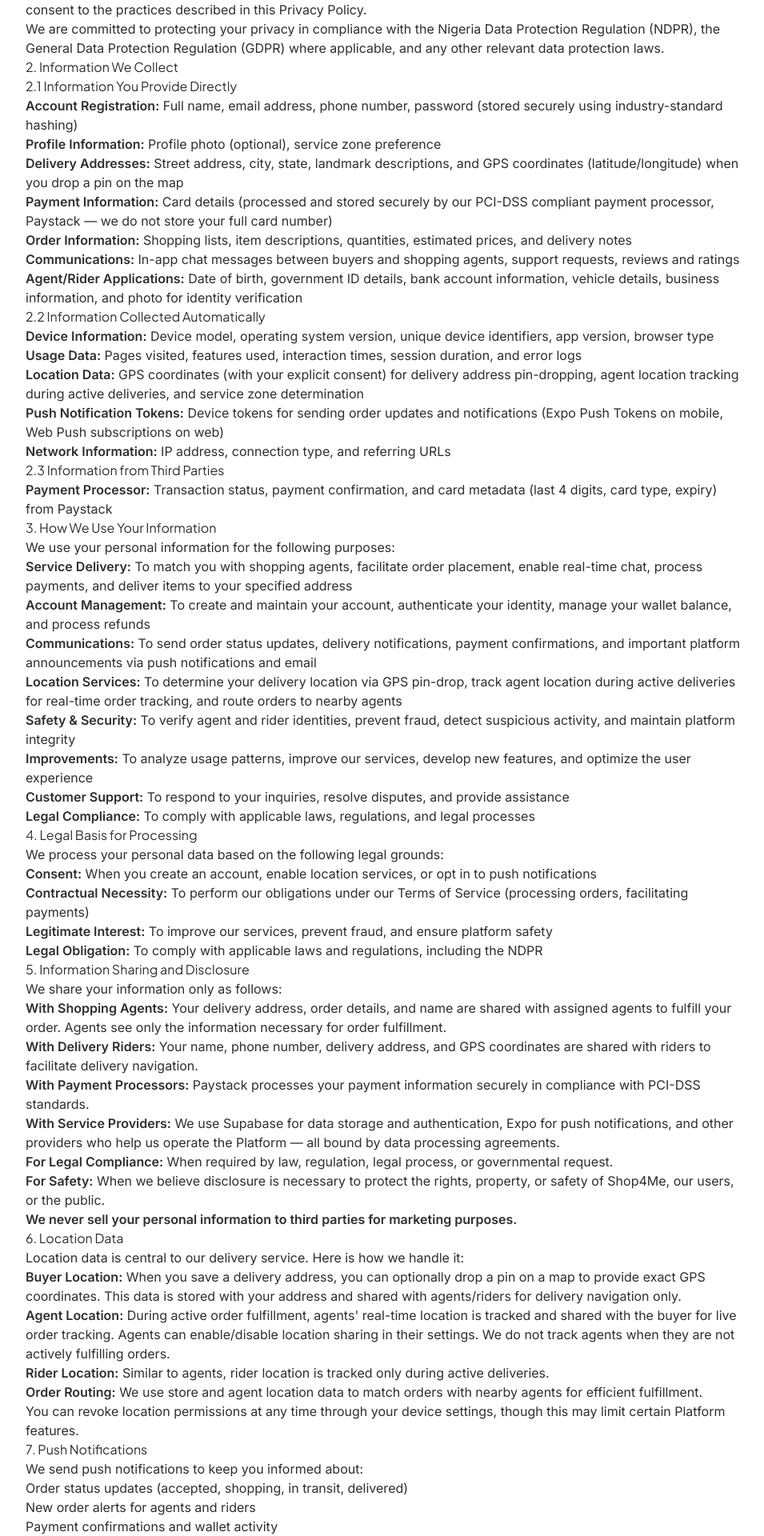
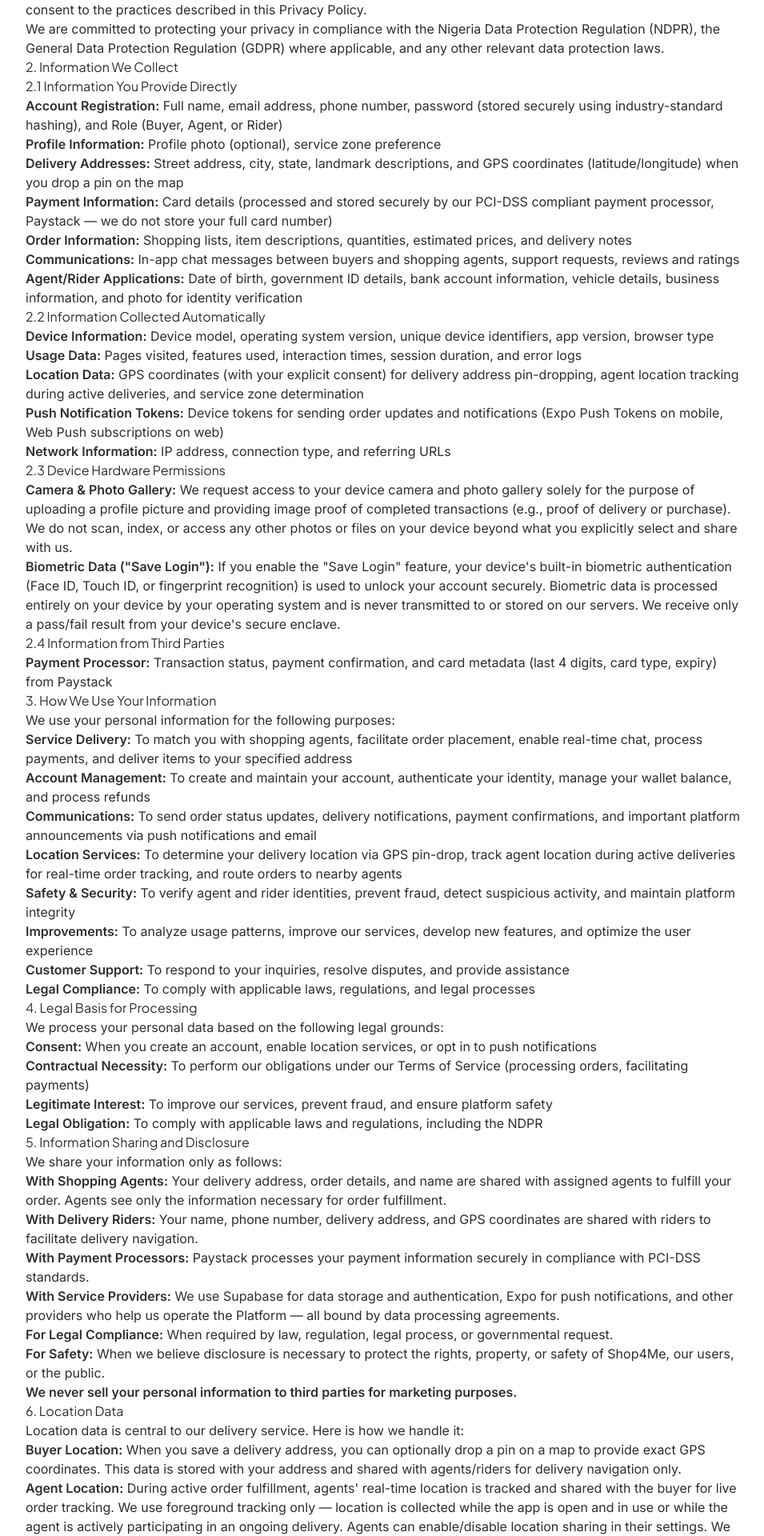
Before and after one commit to EmmanuelEdward2019/shop4me, a React (Vite) app: page /privacy in a window 1280 px wide. Shown: the part 608-2528 px from the top of the page at 80% size, without its empty margins (160-1115 px from the left). Built offline with nearby package versions, Linux system fonts and the light colour scheme; the HTML template or start-up script is replaced by a standard one.

Commit message:
Updating Privacy Policy Page Email

```diff
--- a/src/pages/PrivacyPolicy.tsx
+++ b/src/pages/PrivacyPolicy.tsx
@@ -19,7 +19,7 @@
                   Privacy <span className="text-gradient">Policy</span>
                 </h1>
                 <p className="text-lg md:text-xl text-muted-foreground">
-                  Last updated: April 8, 2026
+                  Last Updated: April 29, 2026
                 </p>
               </div>
             </ScrollAnimation>
@@ -50,7 +50,7 @@
                 <h2>2. Information We Collect</h2>
                 <h3>2.1 Information You Provide Directly</h3>
                 <ul>
-                  <li><strong>Account Registration:</strong> Full name, email address, phone number, password (stored securely using industry-standard hashing)</li>
+                  <li><strong>Account Registration:</strong> Full name, email address, phone number, password (stored securely using industry-standard hashing), and Role (Buyer, Agent, or Rider)</li>
                   <li><strong>Profile Information:</strong> Profile photo (optional), service zone preference</li>
                   <li><strong>Delivery Addresses:</strong> Street address, city, state, landmark descriptions, and GPS coordinates (latitude/longitude) when you drop a pin on the map</li>
                   <li><strong>Payment Information:</strong> Card details (processed and stored securely by our PCI-DSS compliant payment processor, Paystack — we do not store your full card number)</li>
@@ -68,7 +68,13 @@
                   <li><strong>Network Information:</strong> IP address, connection type, and referring URLs</li>
                 </ul>
 
-                <h3>2.3 Information from Third Parties</h3>
+                <h3>2.3 Device Hardware Permissions</h3>
+                <ul>
+                  <li><strong>Camera &amp; Photo Gallery:</strong> We request access to your device camera and photo gallery solely for the purpose of uploading a profile picture and providing image proof of completed transactions (e.g., proof of delivery or purchase). We do not scan, index, or access any other photos or files on your device beyond what you explicitly select and share with us.</li>
+                  <li><strong>Biometric Data ("Save Login"):</strong> If you enable the "Save Login" feature, your device's built-in biometric authentication (Face ID, Touch ID, or fingerprint recognition) is used to unlock your account securely. Biometric data is processed entirely on your device by your operating system and is never transmitted to or stored on our servers. We receive only a pass/fail result from your device's secure enclave.</li>
+                </ul>
+
+                <h3>2.4 Information from Third Parties</h3>
                 <ul>
                   <li><strong>Payment Processor:</strong> Transaction status, payment confirmation, and card metadata (last 4 digits, card type, expiry) from Paystack</li>
                 </ul>
@@ -121,8 +127,8 @@
                 </p>
                 <ul>
                   <li><strong>Buyer Location:</strong> When you save a delivery address, you can optionally drop a pin on a map to provide exact GPS coordinates. This data is stored with your address and shared with agents/riders for delivery navigation only.</li>
-                  <li><strong>Agent Location:</strong> During active order fulfillment, agents' real-time location is tracked and shared with the buyer for live order tracking. Agents can enable/disable location sharing in their settings. We do not track agents when they are not actively fulfilling orders.</li>
-                  <li><strong>Rider Location:</strong> Similar to agents, rider location is tracked only during active deliveries.</li>
+                  <li><strong>Agent Location:</strong> During active order fulfillment, agents' real-time location is tracked and shared with the buyer for live order tracking. We use foreground tracking only — location is collected while the app is open and in use or while the agent is actively participating in an ongoing delivery. Agents can enable/disable location sharing in their settings. We do not track agents when they are not actively fulfilling orders.</li>
+                  <li><strong>Rider Location:</strong> Similar to agents, rider location is tracked only during active deliveries using foreground tracking while the app is in use.</li>
                   <li><strong>Order Routing:</strong> We use store and agent location data to match orders with nearby agents for efficient fulfillment.</li>
                 </ul>
                 <p>
@@ -190,7 +196,7 @@
                   <li><strong>Right to Withdraw Consent:</strong> Withdraw consent at any time (e.g., for location tracking, push notifications) without affecting the lawfulness of prior processing.</li>
                 </ul>
                 <p>
-                  To exercise any of these rights, contact us at privacy@shop4me.ng. We will respond within 30 days.
+                  To exercise any of these rights, contact us at <a href="mailto:support@shop4meng.com">support@shop4meng.com</a>. We will respond within 30 days.
                 </p>
               </ScrollAnimation>
 
@@ -200,7 +206,7 @@
                   Our Platform is not intended for users under 18 years of age. We do not knowingly collect
                   personal information from children under 18. If we discover that we have inadvertently
                   collected data from a child under 18, we will promptly delete it. If you believe a child
-                  under 18 has provided us with personal information, please contact us at privacy@shop4me.ng.
+                  under 18 has provided us with personal information, please contact us at support@shop4meng.com.
                 </p>
               </ScrollAnimation>
 
@@ -257,7 +263,7 @@
                   For privacy-related inquiries, complaints, or to exercise your data rights, please contact:
                 </p>
                 <ul>
-                  <li><strong>Email:</strong> privacy@shop4me.ng</li>
+                  <li><strong>Email:</strong> support@shop4meng.com</li>
                   <li><strong>Phone:</strong> +234 XXX XXX XXXX</li>
                   <li><strong>Address:</strong> 23 Golden Valley Estate, Port Harcourt, Rivers State, Nigeria</li>
                 </ul>
```
